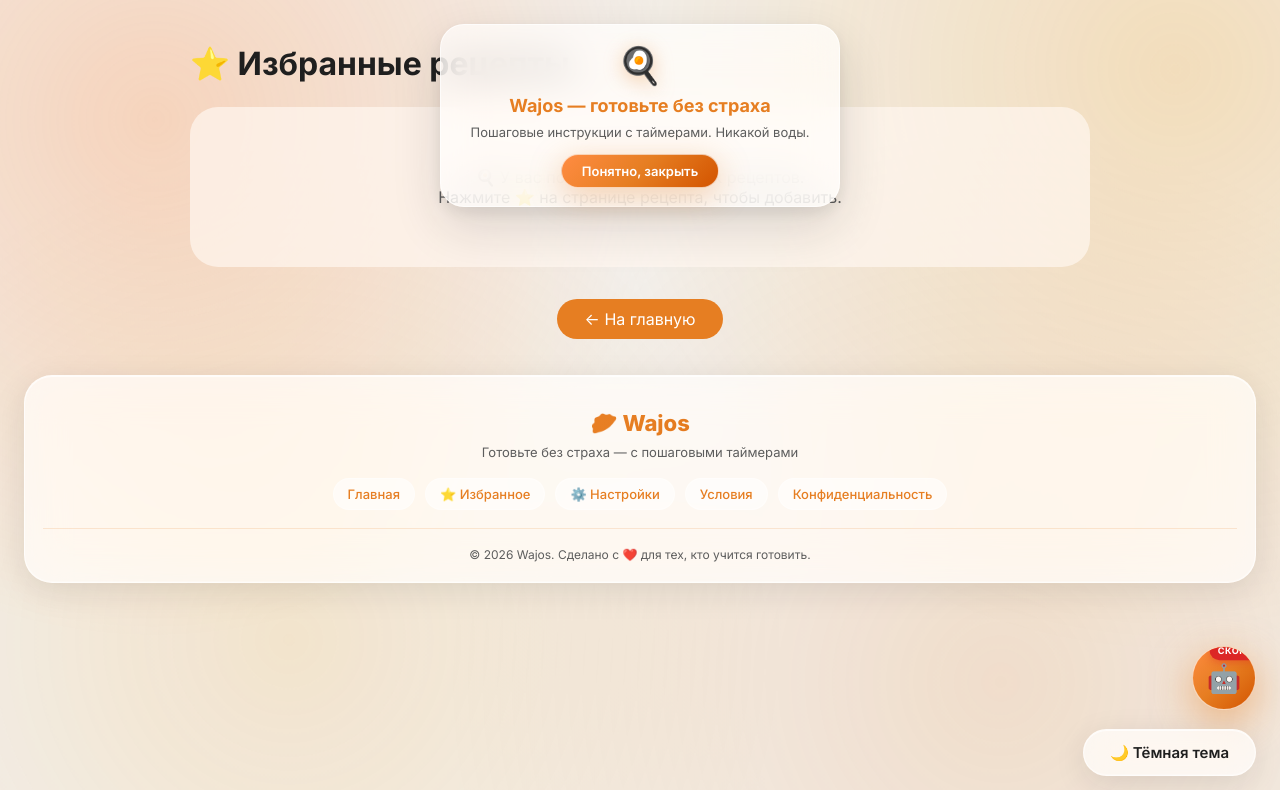
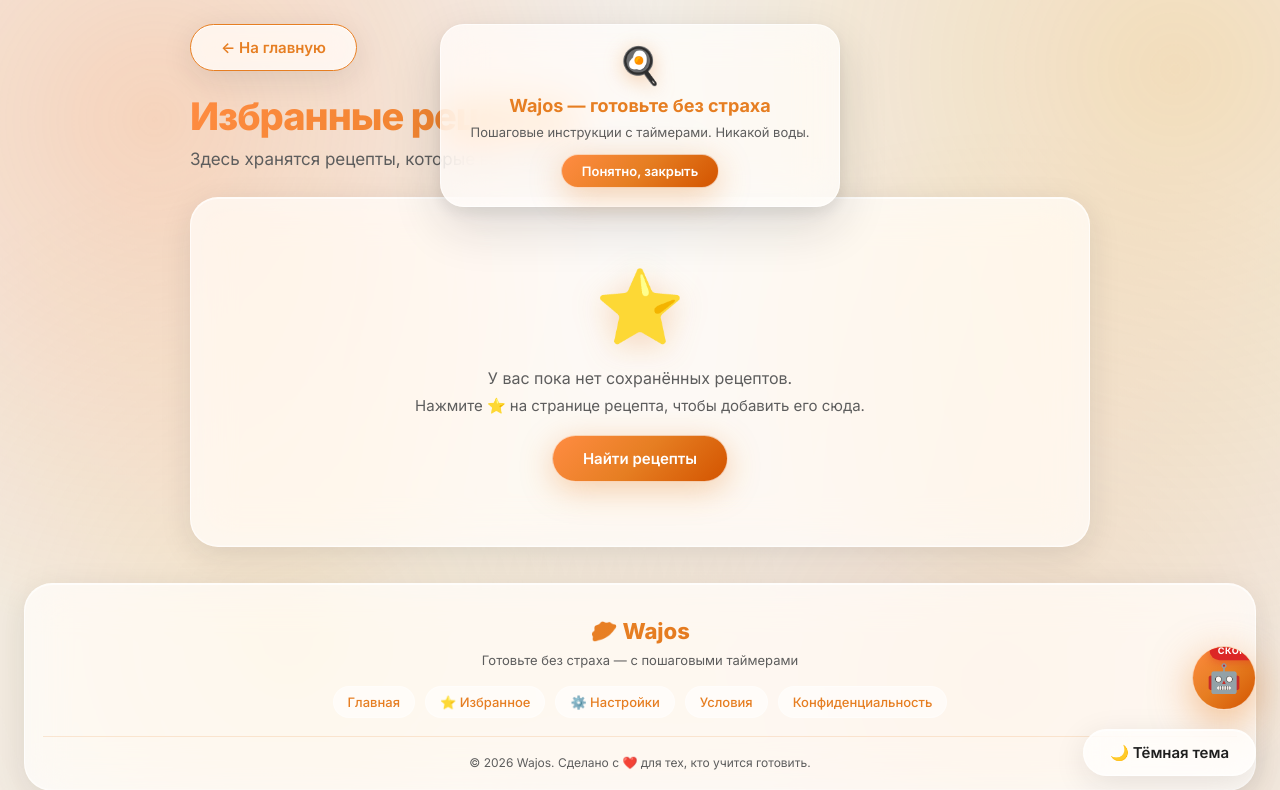
Before and after one commit to levstepansin-ship-it/django_project, a Django app: page /favorites/ in a window 1280 px wide. Shown: the top 790 px of the page. Run offline with Django 4.2, Linux system fonts and the light colour scheme.

Commit message:
Update favorites.html

```diff
--- a/recipes/templates/recipes/favorites.html
+++ b/recipes/templates/recipes/favorites.html
@@ -4,38 +4,85 @@
 
 {% block content %}
 <div class="recipe-area">
-    <h1 style="font-size: 32px; margin-bottom: 24px;">⭐ Избранные рецепты</h1>
+    <a href="{% url 'index' %}" class="btn btn-secondary back-btn">← На главную</a>
 
-    <div id="favoritesList" style="display: flex; flex-direction: column; gap: 16px;">
-    </div>
+    <h1 class="page-title">Избранные рецепты</h1>
+    <p class="page-subtitle">Здесь хранятся рецепты, которые вы сохранили для позже.</p>
 
-    <div id="emptyMessage" style="text-align: center; padding: 60px; color: var(--text-secondary); background: var(--step-bg); border-radius: 28px; display: none;">
-        🍳 У вас пока нет сохранённых рецептов.<br>
-        Нажмите ⭐ на странице рецепта, чтобы добавить.
-    </div>
+    <div id="favoritesList" class="favorites-list"></div>
 
-    <div style="text-align: center; margin-top: 32px;">
-        <a href="{% url 'index' %}" style="background: var(--accent); color: white; padding: 10px 28px; border-radius: 40px; text-decoration: none; display: inline-block;">← На главную</a>
+    <div id="emptyMessage" class="empty-state" style="display: none;">
+        <span class="empty-state-icon" aria-hidden="true">⭐</span>
+        <p>У вас пока нет сохранённых рецептов.</p>
+        <p style="margin-top: 8px; font-size: 15px;">Нажмите ⭐ на странице рецепта, чтобы добавить его сюда.</p>
+        <a href="{% url 'index' %}" class="btn btn-primary" style="margin-top: 20px;">Найти рецепты</a>
     </div>
 </div>
+
+<style>
+    .favorites-list { display: flex; flex-direction: column; gap: 18px; }
+    .fav-card {
+        background: var(--glass-bg-strong);
+        backdrop-filter: var(--blur-amount); -webkit-backdrop-filter: var(--blur-amount);
+        border-radius: 24px;
+        box-shadow: var(--glass-shadow); border: 1px solid var(--glass-border);
+        padding: 22px 26px;
+        display: flex; justify-content: space-between; align-items: center;
+        flex-wrap: wrap; gap: 14px;
+        transition: all 0.4s var(--spring);
+    }
+    .fav-card:hover { box-shadow: var(--glass-shadow-hover); transform: translateY(-4px); border-color: var(--accent); }
+    .fav-card-icon { font-size: 32px; flex-shrink: 0; filter: drop-shadow(0 4px 10px rgba(var(--accent-rgb),0.3)); }
+    .fav-card-title { font-size: 18px; font-weight: 700; color: var(--text-primary); flex: 1; min-width: 0; }
+    .fav-card-remove {
+        background: var(--glass-bg); backdrop-filter: var(--blur-light); -webkit-backdrop-filter: var(--blur-light);
+        border: 1px solid var(--glass-border-soft); color: var(--muted-text);
+        cursor: pointer; font-size: 22px; padding: 10px;
+        border-radius: 50%; transition: all 0.3s var(--spring);
+    }
+    .fav-card-remove:hover { color: white; background: linear-gradient(135deg, #ef4444, #dc2626); border-color: transparent; transform: scale(1.15) rotate(90deg); box-shadow: 0 4px 16px rgba(220,38,38,0.35); }
+</style>
 
 <script>
     const favorites = JSON.parse(localStorage.getItem('wajos_favorites') || '[]');
     const container = document.getElementById('favoritesList');
     const emptyMsg = document.getElementById('emptyMessage');
 
-    if (favorites.length === 0) {
-        emptyMsg.style.display = 'block';
-    } else {
-        favorites.forEach(recipe => {
+    function renderFavorites() {
+        const favs = JSON.parse(localStorage.getItem('wajos_favorites') || '[]');
+        container.innerHTML = '';
+
+        if (favs.length === 0) {
+            emptyMsg.style.display = 'block';
+            return;
+        }
+        emptyMsg.style.display = 'none';
+
+        favs.forEach(recipe => {
             const card = document.createElement('div');
-            card.style.cssText = 'background: var(--step-bg); border-radius: 20px; padding: 16px; display: flex; justify-content: space-between; align-items: center; flex-wrap: wrap; gap: 12px;';
+            card.className = 'fav-card';
             card.innerHTML = `
-                <span style="font-size: 18px; font-weight: 600;">${recipe.title}</span>
-                <a href="/recipe/${recipe.id}/" style="background: var(--accent); color: white; padding: 8px 20px; border-radius: 40px; text-decoration: none;">Готовить →</a>
+                <span class="fav-card-icon" aria-hidden="true">🥟</span>
+                <span class="fav-card-title">${recipe.title}</span>
+                <button class="fav-card-remove" data-id="${recipe.id}" title="Удалить" aria-label="Удалить из избранного">✕</button>
+                <a href="/recipe/${recipe.id}/" class="btn btn-primary btn-sm">Готовить →</a>
             `;
             container.appendChild(card);
         });
+
+        // Кнопки удаления
+        container.querySelectorAll('.fav-card-remove').forEach(btn => {
+            btn.addEventListener('click', function() {
+                const id = parseInt(this.dataset.id);
+                let favs = JSON.parse(localStorage.getItem('wajos_favorites') || '[]');
+                favs = favs.filter(r => r.id !== id);
+                localStorage.setItem('wajos_favorites', JSON.stringify(favs));
+                renderFavorites();
+                if (window.showToast) showToast('🗑️ Удалено из избранного', 'success');
+            });
+        });
     }
+
+    renderFavorites();
 </script>
 {% endblock %}
```
